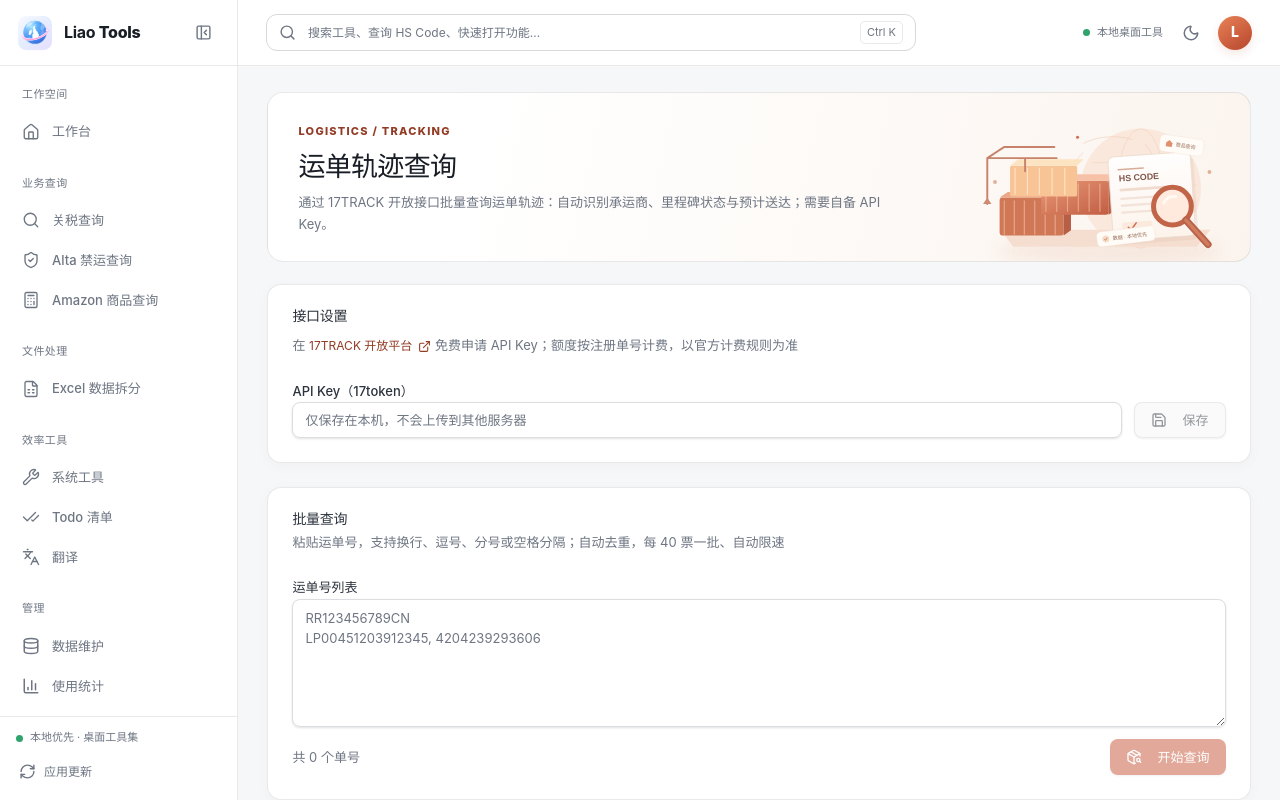
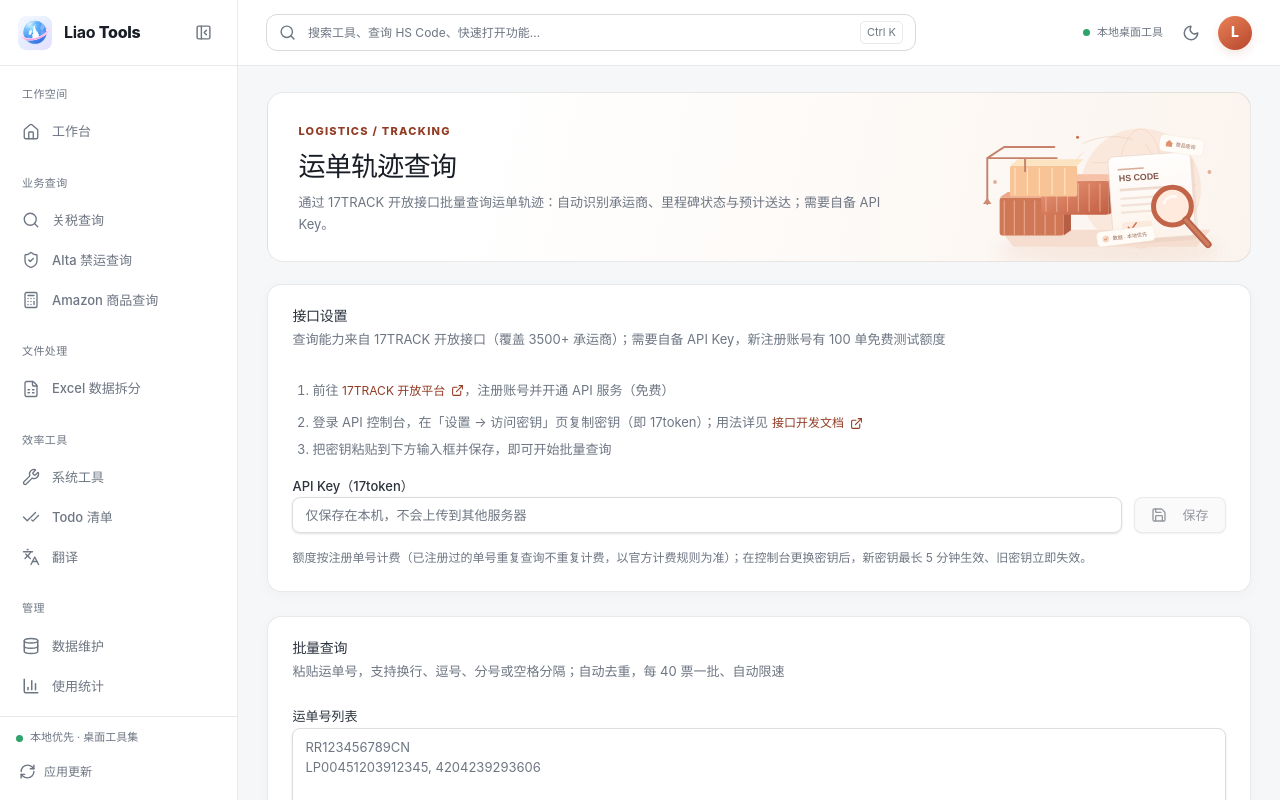
Before and after one commit to liao-works/liao-tools, a React (Vite) app: page /tracking in a window 1280 px wide. Built offline with nearby package versions, Linux system fonts and the light colour scheme; the HTML template or start-up script is replaced by a standard one.

Commit message:
feat(tracking): 补充 API Key 申请步骤说明与入口链接
- 三步指引：开放平台注册开通 → 控制台「设置 → 访问密钥」取 Key → 粘贴保存
- 新增接口开发文档链接；注明新号 100 单免费额度与换钥 5 分钟生效规则

```diff
--- a/src/features/tracking/TrackingPage.tsx
+++ b/src/features/tracking/TrackingPage.tsx
@@ -20,6 +20,7 @@ import { save } from '@tauri-apps/plugin-dialog';
 import {
   MAX_BATCH_SIZE,
   TRACKING_APPLY_URL,
+  TRACKING_DOCS_URL,
   TRACKING_TOKEN_STORAGE_KEY,
   trackingApi,
   trackingStatusLabel,
@@ -126,12 +127,25 @@ export function TrackingPage() {
         <CardHeader>
           <CardTitle>接口设置</CardTitle>
           <CardDescription>
-            在 <button type="button" className="lt-tax-source-link" onClick={() => { void openUrlPath(TRACKING_APPLY_URL); }}>
-              17TRACK 开放平台 <ExternalLink size={13}/>
-            </button> 免费申请 API Key；额度按注册单号计费，以官方计费规则为准
+            查询能力来自 17TRACK 开放接口（覆盖 3500+ 承运商）；需要自备 API Key，新注册账号有 100 单免费测试额度
           </CardDescription>
         </CardHeader>
-        <CardContent className="flex flex-wrap items-end gap-3">
+        <CardContent className="space-y-4">
+          <ol className="list-decimal pl-5 space-y-1.5 text-sm text-muted-foreground">
+            <li>
+              前往 <button type="button" className="lt-tax-source-link" onClick={() => { void openUrlPath(TRACKING_APPLY_URL); }}>
+                17TRACK 开放平台 <ExternalLink size={13}/>
+              </button>，注册账号并开通 API 服务（免费）
+            </li>
+            <li>
+              登录 API 控制台，在「设置 → 访问密钥」页复制密钥（即 17token）；用法详见
+              <button type="button" className="lt-tax-source-link ml-1" onClick={() => { void openUrlPath(TRACKING_DOCS_URL); }}>
+                接口开发文档 <ExternalLink size={13}/>
+              </button>
+            </li>
+            <li>把密钥粘贴到下方输入框并保存，即可开始批量查询</li>
+          </ol>
+          <div className="flex flex-wrap items-end gap-3">
             <div className="space-y-1.5 flex-1 min-w-64">
               <Label htmlFor="lt-tracking-token">API Key（17token）</Label>
               <Input id="lt-tracking-token" type="password" value={apiKey}
@@ -141,6 +155,10 @@ export function TrackingPage() {
             <Button variant="outline" onClick={handleSaveToken} disabled={!apiKey.trim()}>
               <Save className="mr-2 h-4 w-4"/>保存
             </Button>
+          </div>
+          <p className="text-xs text-muted-foreground">
+            额度按注册单号计费（已注册过的单号重复查询不重复计费，以官方计费规则为准）；在控制台更换密钥后，新密钥最长 5 分钟生效、旧密钥立即失效。
+          </p>
         </CardContent>
       </Card>
 
--- a/src/lib/api/tracking.ts
+++ b/src/lib/api/tracking.ts
@@ -47,8 +47,11 @@ export function trackingStatusLabel(status: string): string {
 /** API Key 的本地存储键；仅保存在本机 localStorage */
 export const TRACKING_TOKEN_STORAGE_KEY = 'tracking-17api-token';
 
-/** 17TRACK API 申请入口 */
+/** 17TRACK API 申请入口（注册并开通 API 服务） */
 export const TRACKING_APPLY_URL = 'https://www.17track.net/zh-cn/api';
+
+/** 17TRACK 接口开发文档（中文） */
+export const TRACKING_DOCS_URL = 'https://asset.17track.net/api/document/v2.4_zh/index.html';
 
 /** 单次接口上限（与 Rust 端 MAX_BATCH 一致），用于前端提示分批规模 */
 export const MAX_BATCH_SIZE = 40;
```
Lines whose indentation alone changed are shown as unchanged.
